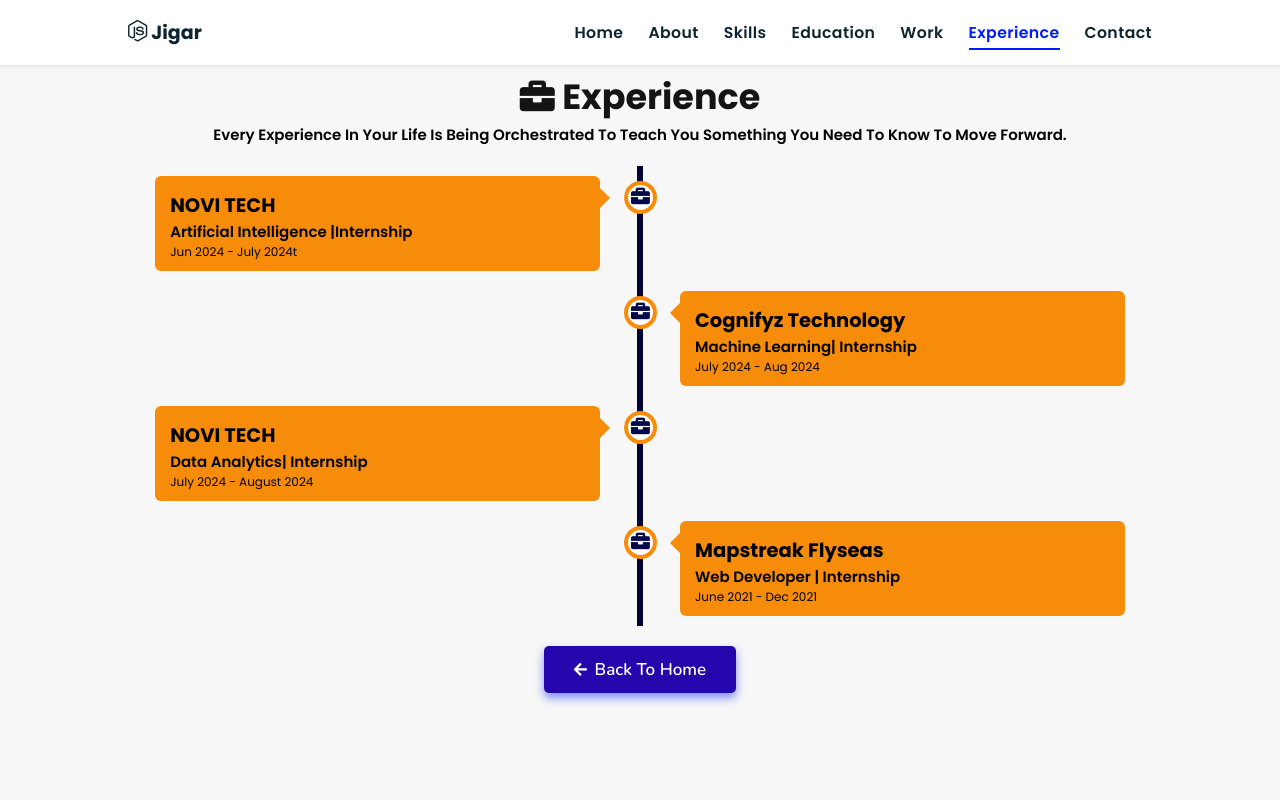
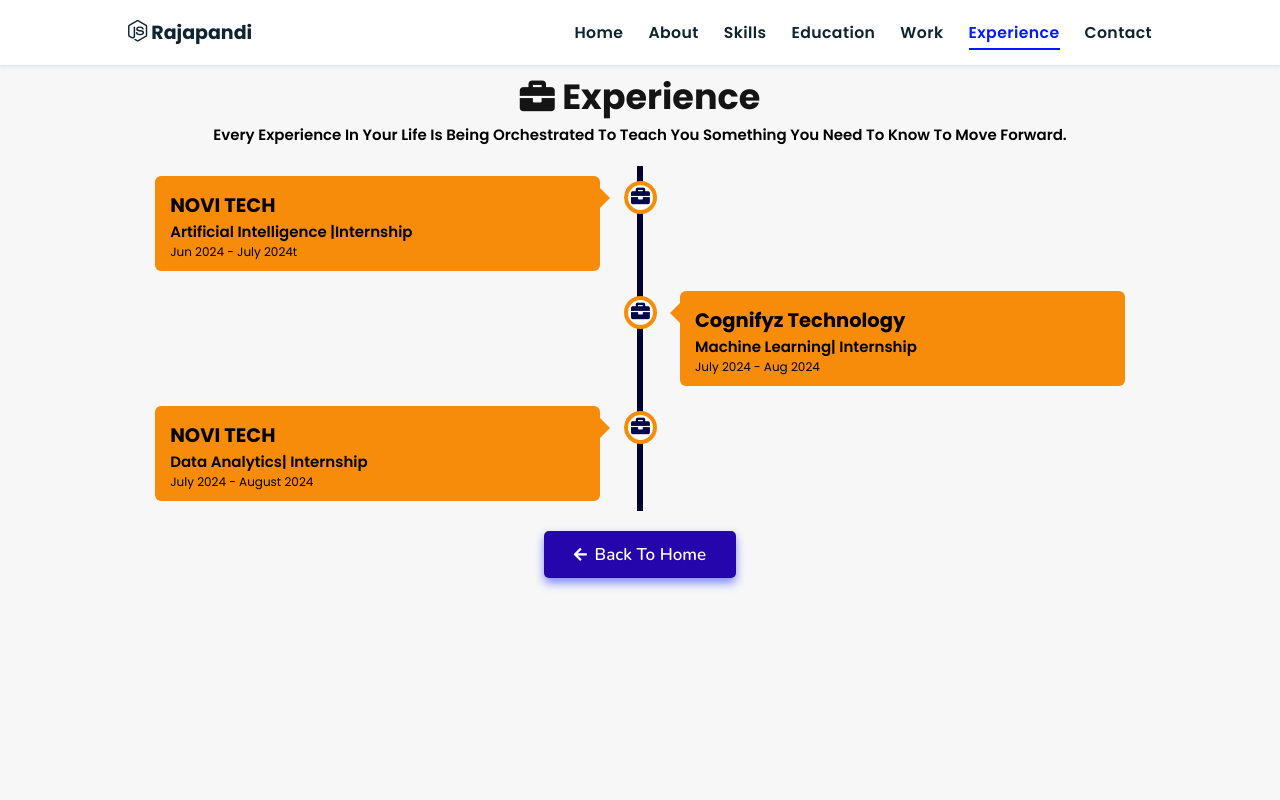
Before and after one commit to Rajapandi03/RP_Portfolio-Website, a plain HTML site: page experience/index.html in a window 1280 px wide. Shown: the top 800 px of the page. Drawn offline with nearby package versions, Linux system fonts and the light colour scheme.

Commit message:
frist commit

```diff
--- a/experience/index.html
+++ b/experience/index.html
@@ -9,13 +9,13 @@
     <link rel="stylesheet" href="https://cdnjs.cloudflare.com/ajax/libs/font-awesome/5.15.3/css/all.min.css" integrity="sha512-iBBXm8fW90+nuLcSKlbmrPcLa0OT92xO1BIsZ+ywDWZCvqsWgccV3gFoRBv0z+8dLJgyAHIhR35VZc2oM/gI1w==" crossorigin="anonymous" referrerpolicy="no-referrer" />
     <link id='favicon' rel="shortcut icon" href="/assets/images/favicon.png" type="image/x-png">
 
-    <title>Experience | Portfolio Jigar Sable</title>
+    <title>Experience | Portfolio RAjapandi</title>
 </head>
 <body oncontextmenu="return false">
 
 <!-- navbar starts -->
 <header>
-        <a href="/" class="logo"><i class="fab fa-node-js"></i> Jigar</a>
+        <a href="/" class="logo"><i class="fab fa-node-js"></i> Rajapandi </a>
 
         <div id="menu" class="fas fa-bars"></div>
         <nav class="navbar">
@@ -78,17 +78,7 @@
         </div>
       </div>
 
-    <div class="container right">
-      <div class="content">
-        <div class="tag">
-          <h2>Mapstreak Flyseas</h2>
-        </div>
-        <div class="desc">
-            <h3>Web Developer | Internship</h3>
-            <p>June 2021 - Dec 2021</p>
-        </div>
-      </div>
-    </div>
+
 
 
   </div>
```
Also changed, not shown: assets/images/hero.png (deleted), assets/images/hero1.png (deleted), assets/images/loader.gif (deleted), assets/images/profile.png (deleted), assets/images/react.png (deleted).
